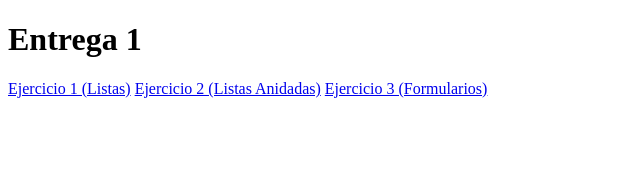
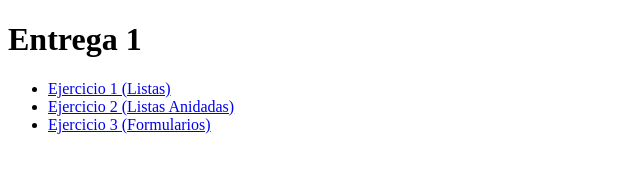
Before and after one commit to BlasTorres626/Entrega-1, a plain HTML site: page index.html in a window 1280 px wide. Shown: the whole page, without its empty margins (0-640 px from the left). Drawn offline with Linux system fonts and the light colour scheme.

Commit message:
ordene los ejercicio en una lista

```diff
--- a/index.html
+++ b/index.html
@@ -7,8 +7,10 @@
 </head>
 <body>
     <h1>Entrega 1</h1>
-    <a href="Listas.html">Ejercicio 1 (Listas)</a>
-    <a href="ListasAnidadas.html">Ejercicio 2 (Listas Anidadas)</a>
-    <a href="Formularios.html">Ejercicio 3 (Formularios)</a>
+    <ul>
+        <li><a href="Listas.html">Ejercicio 1 (Listas)</a></li>
+        <li><a href="ListasAnidadas.html">Ejercicio 2 (Listas Anidadas)</a></li>
+        <li><a href="Formularios.html">Ejercicio 3 (Formularios)</a></li>
+    </ul>
 </body>
 </html>
```
